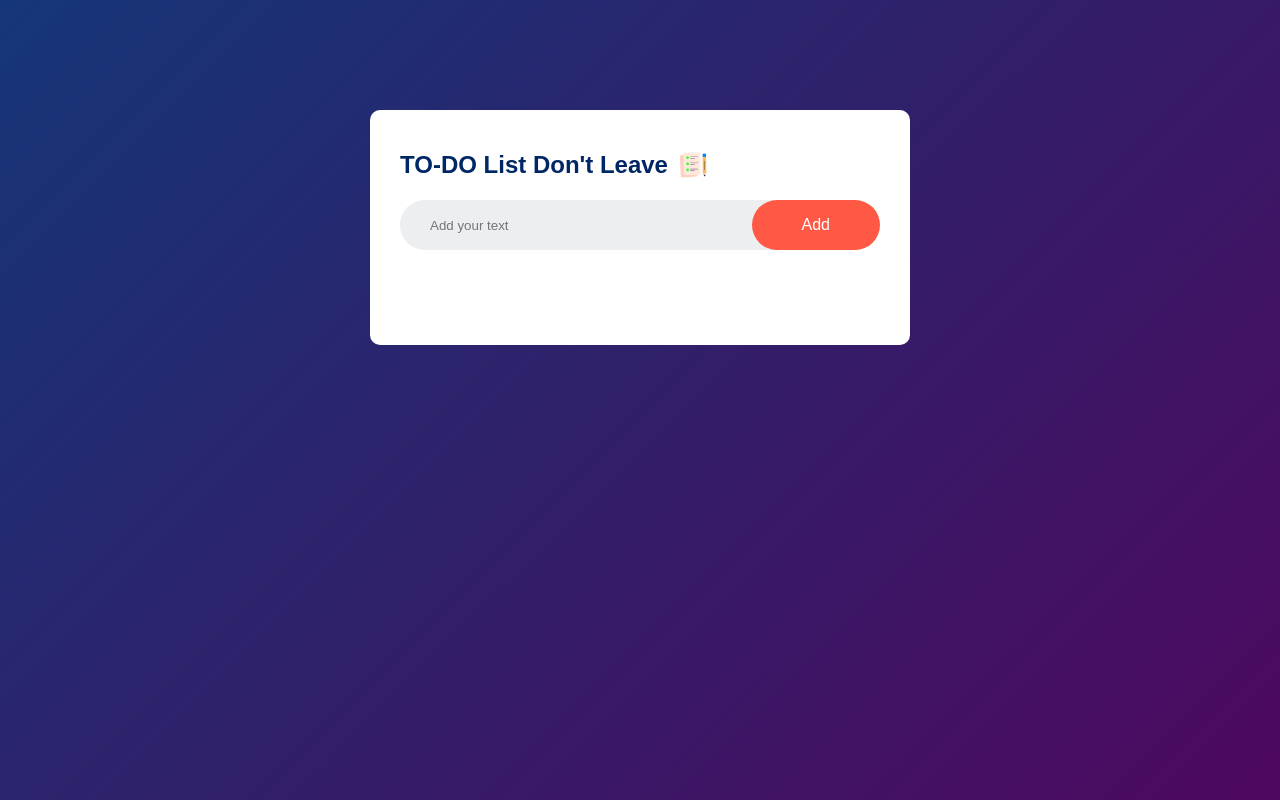
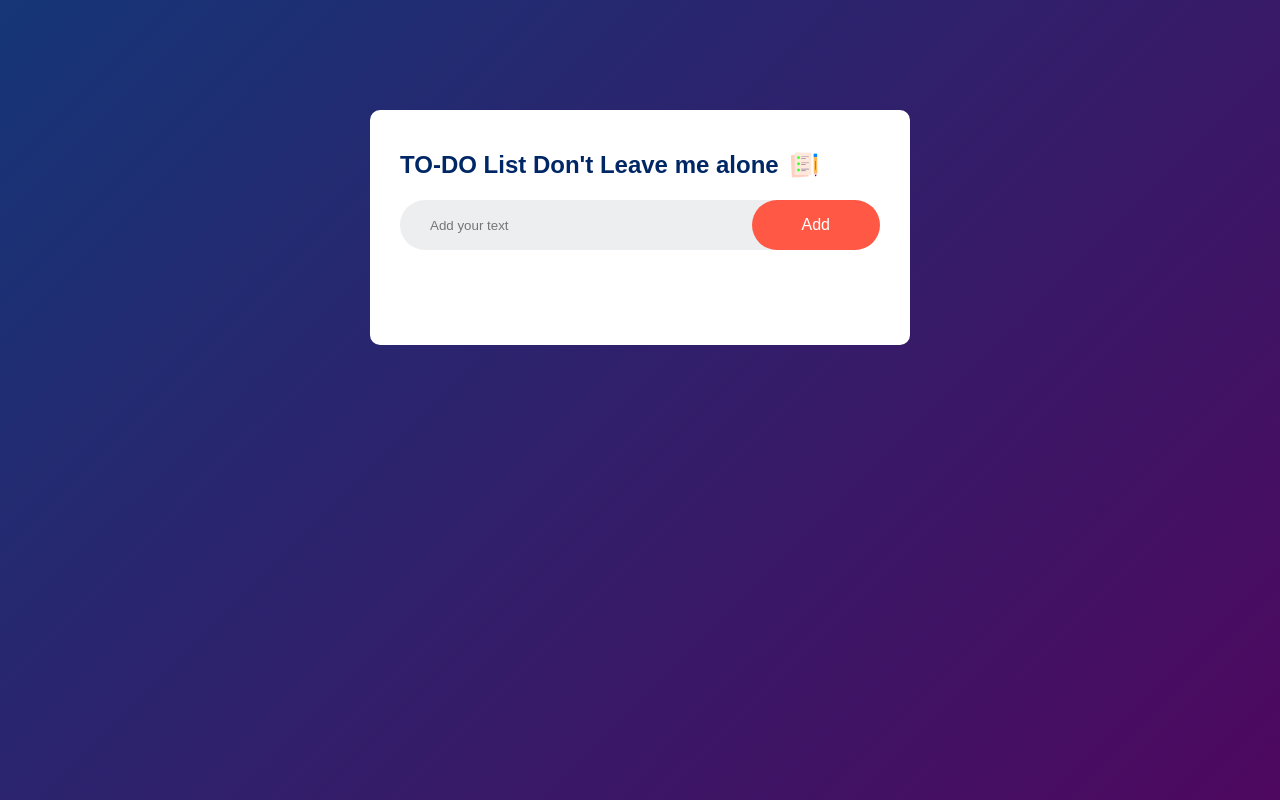
Before and after one commit to souhail220/TODDO-APP, a plain HTML site: page Primary index.html in a window 1280 px wide. Drawn offline with Linux system fonts and the light colour scheme.

Commit message:
update index text in the to don't leave me alone

```diff
--- a/Primary index.html
+++ b/Primary index.html
@@ -9,7 +9,7 @@
   <body>
     <div class="container">
       <div class="todo-app">
-        <h2>TO-DO List Don't Leave<img src="/images/icon.png" alt="" /></h2>
+        <h2>TO-DO List Don't Leave me alone<img src="/images/icon.png" alt="" /></h2>
         <div class="row">
           <input type="text" id="input-text" placeholder="Add your text" />
           <button onclick="addTask()">Add</button>
```
